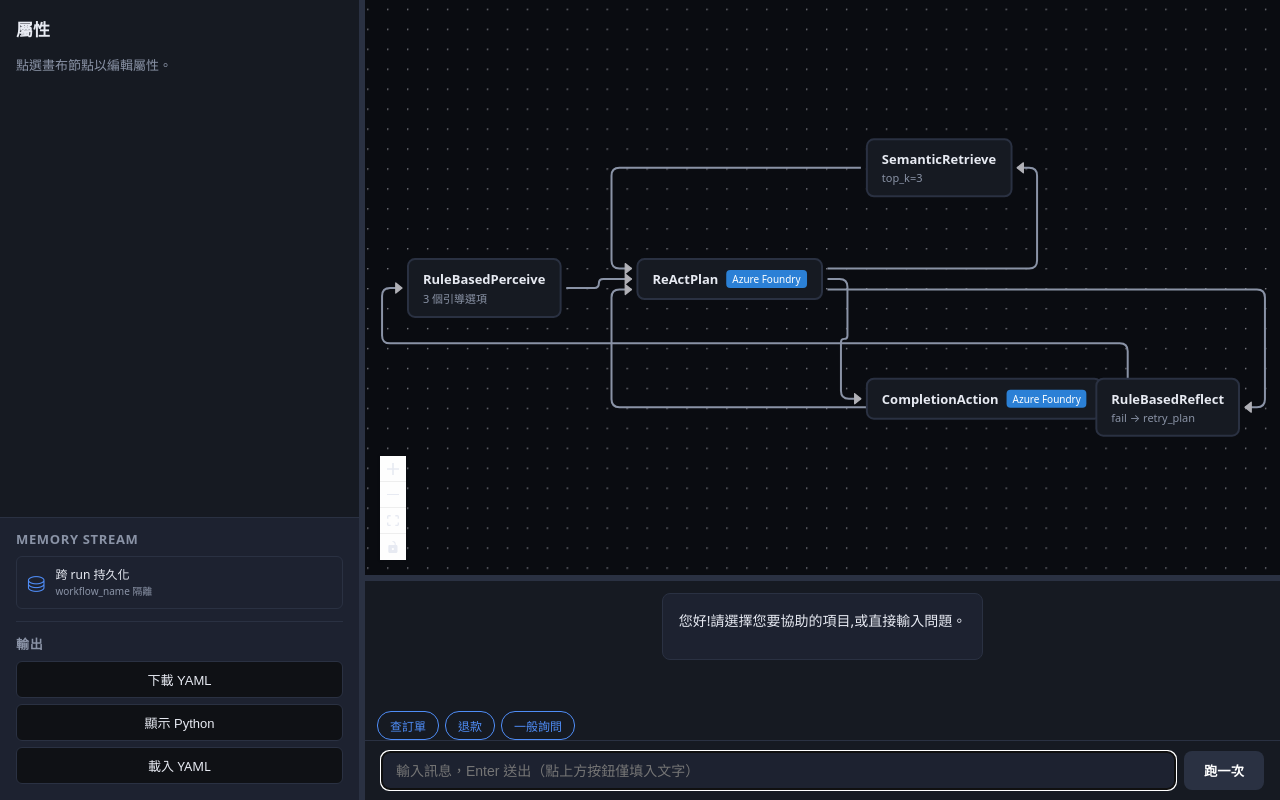
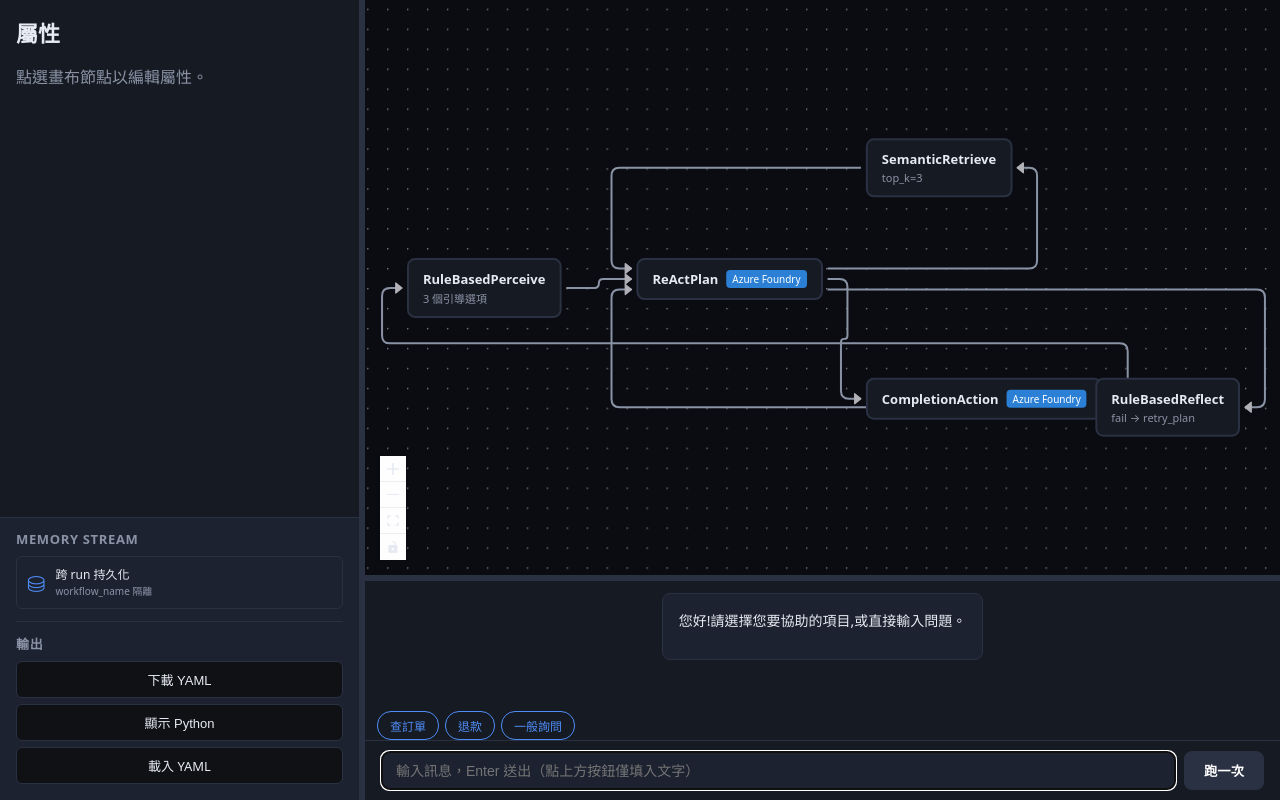
Before and after one commit to R300-AI/Agentic-SDK, a React (Vite) app in the folder editor/: page / in a window 1280 px wide. Built offline with nearby package versions, Linux system fonts and the light colour scheme.

Commit message:
style: panel 字體依 zoom 1.5x 反推（h3=22px, label=15px, input=18px, hint/small=16px）

```diff
--- a/editor/src/styles.css
+++ b/editor/src/styles.css
@@ -132,10 +132,10 @@ html, body, #root {
   height: 100%;
   box-sizing: border-box;
 }
-.property-panel h3 { margin: 0 0 14px; font-size: 17px; }
-.property-panel .hint { color: var(--text-muted); font-size: 13px; }
+.property-panel h3 { margin: 0 0 14px; font-size: 22px; }
+.property-panel .hint { color: var(--text-muted); font-size: 16px; }
 .prop-class-hint {
-  font-size: 13px;
+  font-size: 16px;
   color: var(--text-muted);
   line-height: 1.5;
   margin: 0 0 12px;
@@ -170,7 +170,7 @@ html, body, #root {
   margin-bottom: 14px;
 }
 .prop-row label {
-  font-size: 13px;
+  font-size: 15px;
   color: var(--text-muted);
   text-transform: uppercase;
   letter-spacing: 0.05em;
@@ -181,7 +181,7 @@ html, body, #root {
   border-radius: 6px;
   color: var(--text);
   padding: 8px;
-  font-size: 15px;
+  font-size: 18px;
   font-family: inherit;
 }
 .prop-row textarea { resize: vertical; min-height: 80px; line-height: 1.5; }
@@ -189,9 +189,9 @@ html, body, #root {
   background: var(--bg-elev2);
   padding: 4px 8px;
   border-radius: 4px;
-  font-size: 13px;
+  font-size: 15px;
 }
-.prop-row small { color: var(--text-muted); font-size: 13px; }
+.prop-row small { color: var(--text-muted); font-size: 16px; }
 
 /* ── Chat Panel ─────────────────────────────────────── */
 
```
